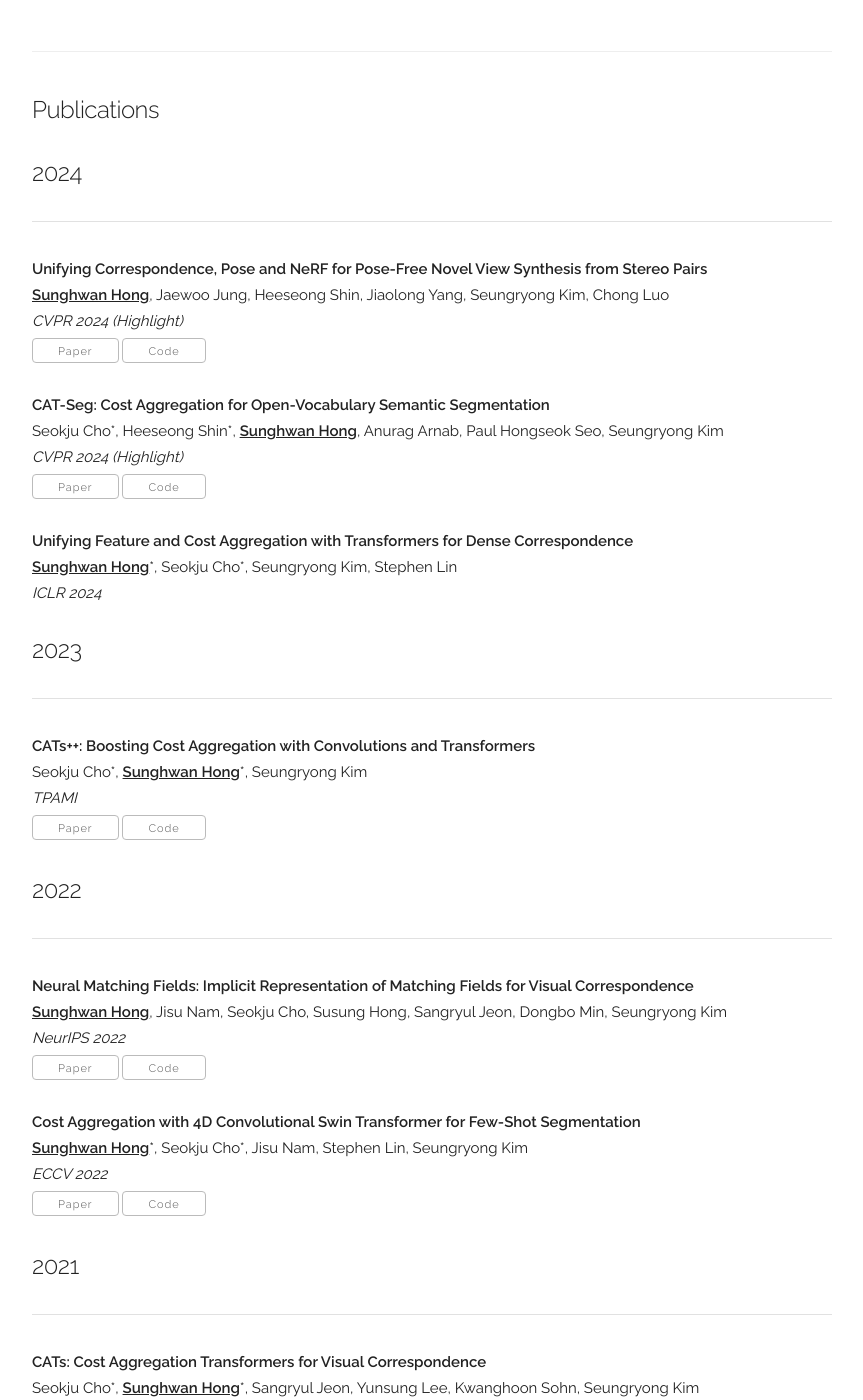
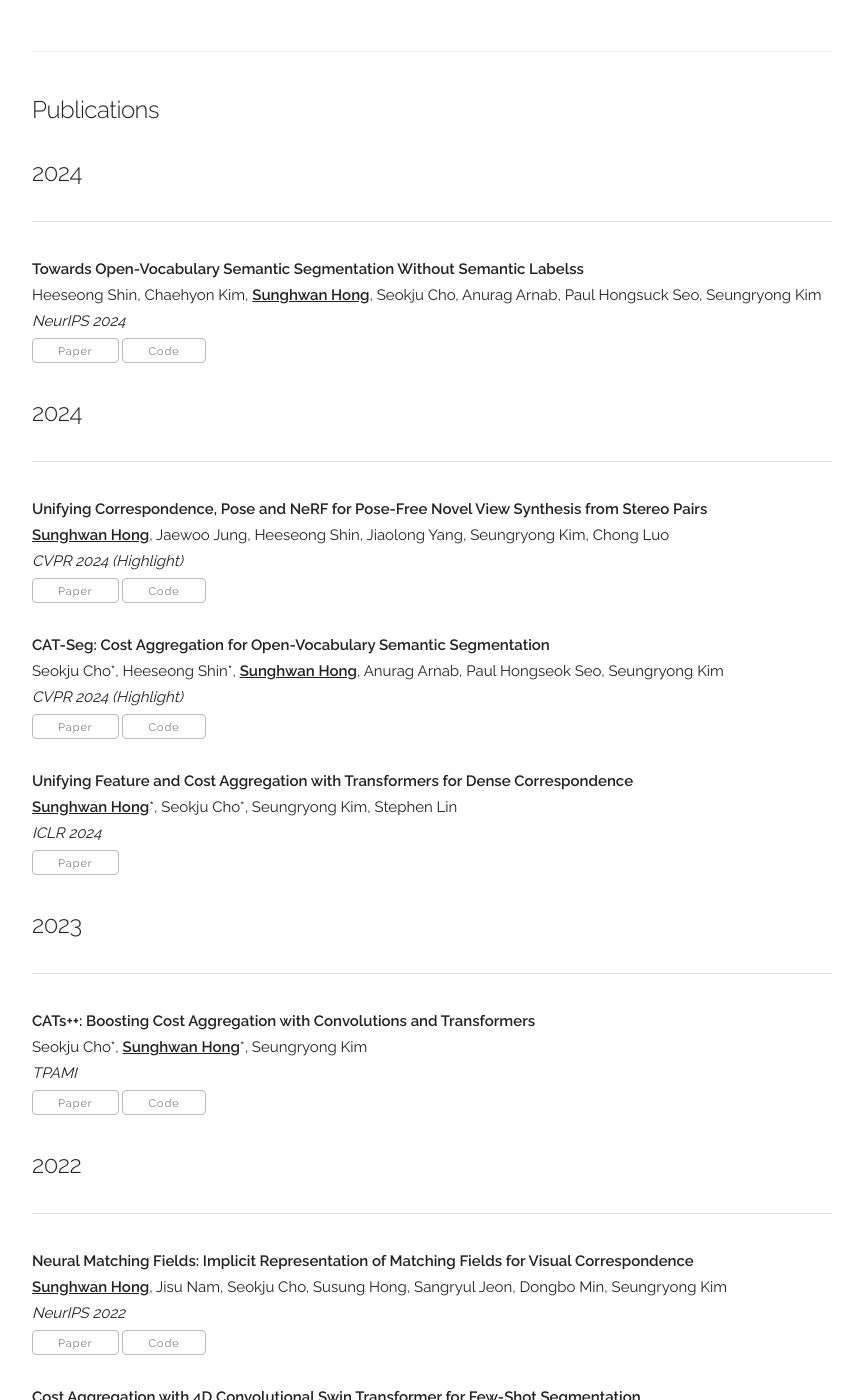
Before and after one commit to jang-1996/jang-1996.github.io, a Jekyll site: the page built from index.html, in a window 1280 px wide and 1400 px high, scrolled down 1202 px. Shown: the whole window, without its empty margins (208-1071 px from the left). Built offline with Jekyll 4.4.1, drawn with Linux system fonts in a browser that asks for light colours; some web fonts are replaced.

Commit message:
Update publications.yaml

```diff
--- a/_data/publications.yaml
+++ b/_data/publications.yaml
@@ -1,4 +1,11 @@
 papers:
+  - title: "Towards Open-Vocabulary Semantic Segmentation Without Semantic Labelss"
+    year: "2024"
+    authors: "Heeseong Shin, Chaehyon Kim, <b><u>Sunghwan Hong</u></b>, Seokju Cho, Anurag Arnab, Paul Hongsuck Seo, Seungryong Kim"
+    venue: "NeurIPS 2024"
+    paper_pdf: "https://arxiv.org/abs/2409.19846"
+    code: "https://cvlab-kaist.github.io/PixelCLIP/"
+    selected: y
   - title: "Unifying Correspondence, Pose and NeRF for Pose-Free Novel View Synthesis from Stereo Pairs"
     year: "2024"
     authors: "<b><u>Sunghwan Hong</u></b>, Jaewoo Jung, Heeseong Shin, Jiaolong Yang, Seungryong Kim, Chong Luo"
@@ -17,6 +24,7 @@
   - title: "Unifying Feature and Cost Aggregation with Transformers for Dense Correspondence"
     authors: "<b><u>Sunghwan Hong</u></b>*, Seokju Cho*, Seungryong Kim, Stephen Lin"
     venue: "ICLR 2024"
+    paper_pdf: "https://arxiv.org/abs/2403.11120"
     selected: y
 
   - title: "CATs++: Boosting Cost Aggregation with Convolutions and Transformers"
```
